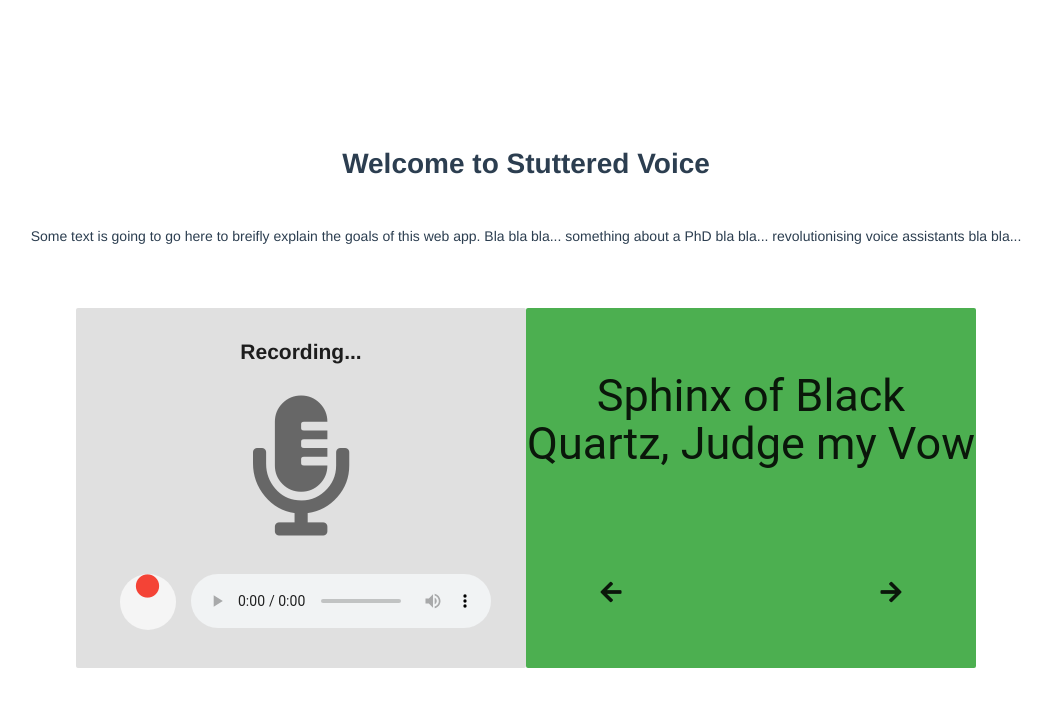
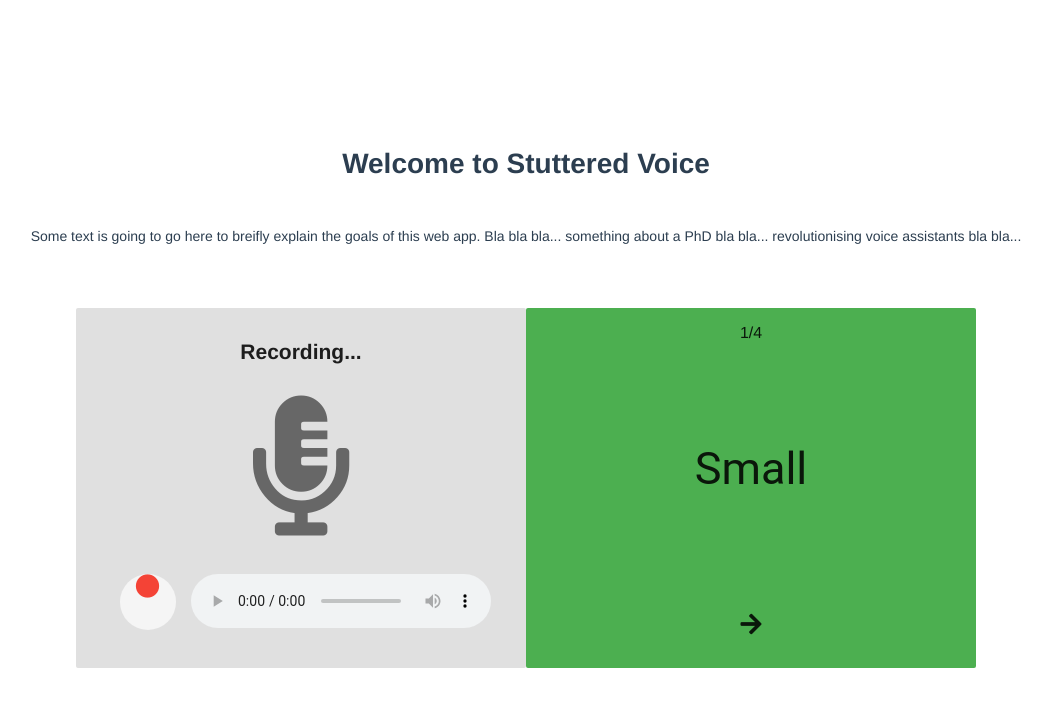
Before and after one commit to DarthEmpty/stammered-voice, a Vue app: page / in a window 1280 px wide. Shown: the top 706 px of the page, without its empty margins (114-1166 px from the left). Built offline with nearby package versions, Linux system fonts and the light colour scheme; no server answers.

Commit message:
Allow CueCard to iterate through a collection of possible texts

```diff
--- a/src/components/CueCard.vue
+++ b/src/components/CueCard.vue
@@ -1,30 +1,23 @@
 <template>
   <div class="cue-card">
-    <v-flex>
-      <v-sheet flat color="green" max-width="450" height="360" class="py-3">
+    <v-flex grow>
+      <v-sheet flat color="green" width="450" height="360" class="py-3">
         <v-layout column fill-height justify-space-between>
-          <v-flex class="my-5">
-            <p class="display-2">{{ text }}</p>
+
+          <v-flex>
+            <p class="subheading">
+              {{ (textIndex + 1).toString() + "/" + (possibleTexts.length).toString() }}
+            </p>
           </v-flex>
 
-          <v-flex>
-            <v-layout row justify-space-between>
+          <v-flex grow class="my-3 px-3">
+            <p class="display-2">{{ possibleTexts[textIndex] }}</p>
+          </v-flex>
 
-              <v-flex>
-                <v-btn large flat icon>
-                  <v-icon>fas fa-arrow-left</v-icon>
-                </v-btn>
-              </v-flex>
-
-              <v-spacer />
-
-              <v-flex>
-                <v-btn large flat icon>
-                  <v-icon>fas fa-arrow-right</v-icon>
-                </v-btn>
-              </v-flex>
-
-            </v-layout>
+          <v-flex shrink>
+            <v-btn large flat icon @click="nextText">
+              <v-icon>fas fa-arrow-right</v-icon>
+            </v-btn>
           </v-flex>
 
         </v-layout>
@@ -39,9 +32,33 @@ export default {
   name: "CueCard",
   data() {
     return {
-      text: "Sphinx of Black Quartz, Judge my Vow",
-      possibleTexts: []
+      textIndex: 0,
+      possibleTexts: [
+        "Sphinx of black quartz, judge my vow",
+        "How much wood would a woodchuck chuck if a woodchuck could chuck wood?",
+        "Small",
+        "To err is human"
+      ]
     }
   },
+  methods: {
+    shuffle(a) {
+      for (let i = a.length; i; i--) {
+        let j = Math.floor(Math.random() * i);
+        [a[i - 1], a[j]] = [a[j], a[i - 1]]
+      }
+    },
+
+    nextText() {
+      this.textIndex = (this.textIndex + 1) % this.possibleTexts.length
+
+      if (this.textIndex === 0) {
+        this.shuffle(this.possibleTexts)
+      }
+    }
+  },
+  created() {
+    this.shuffle(this.possibleTexts)
+  }
 }
 </script>
```
